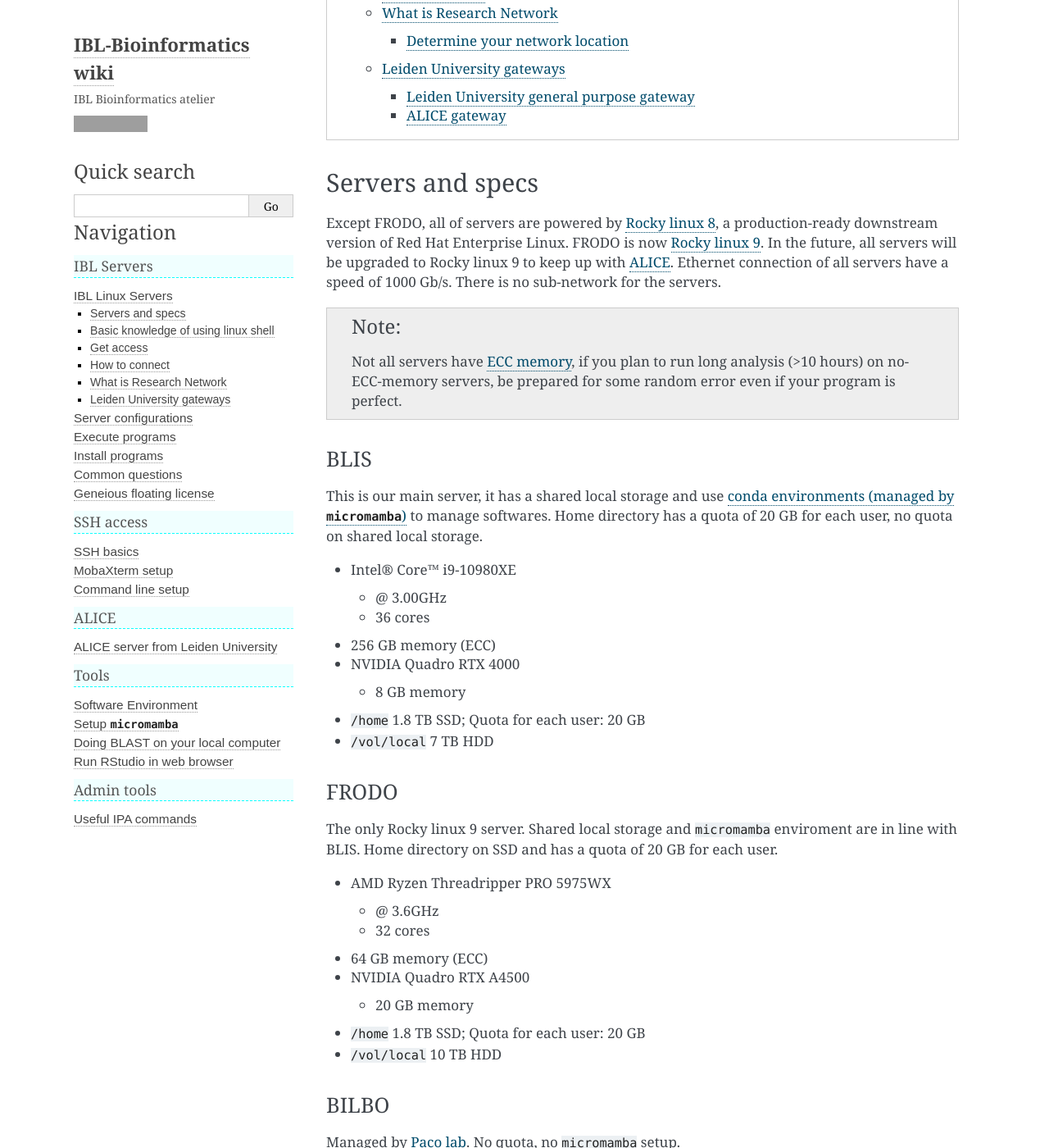
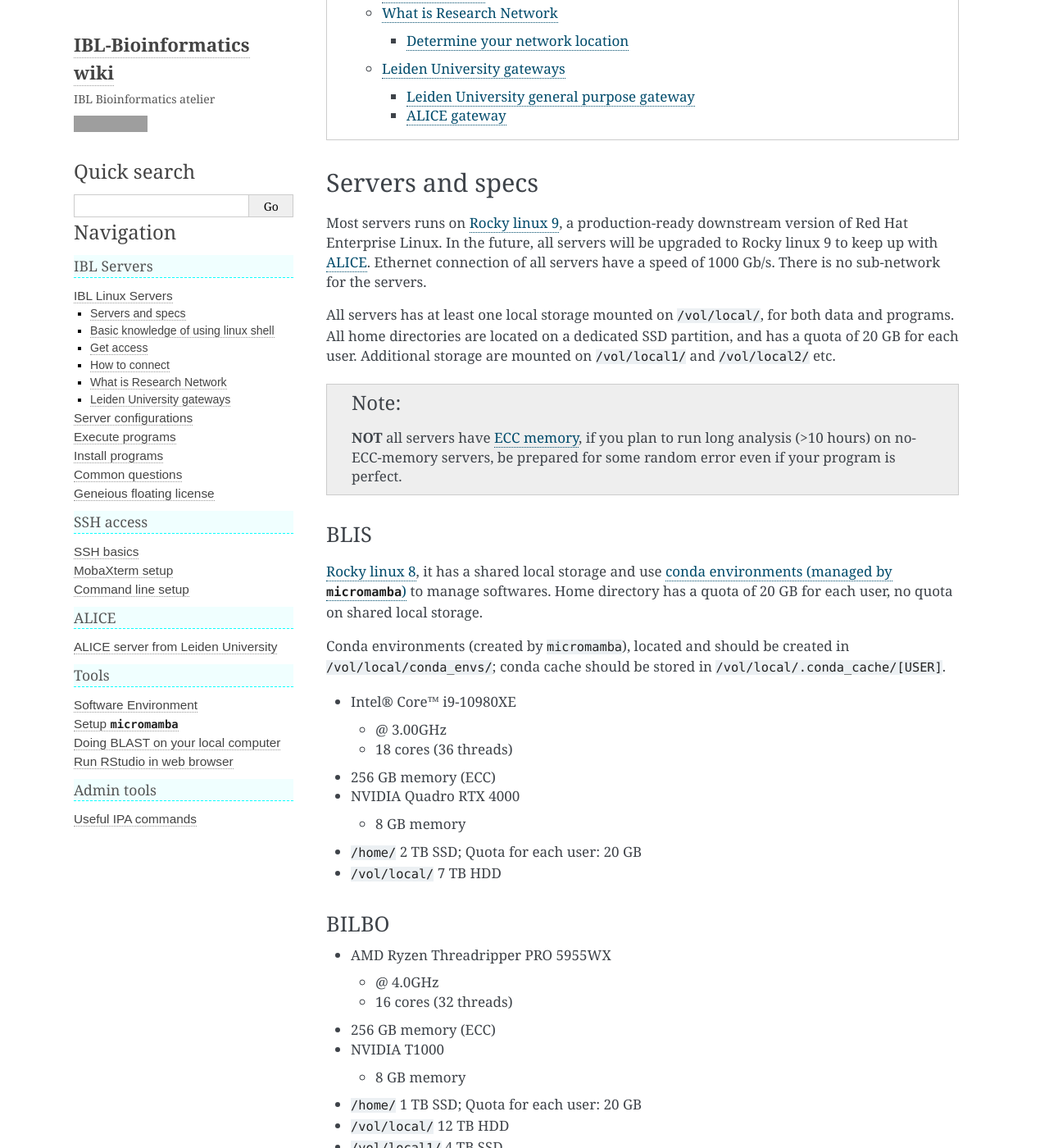
Before and after one commit to IBL-bioinfo/IBL-bioinformatics-wiki, a Sphinx documentation site: the page built from docs/source/IBL_servers/Intro.md, in a window 1280 px wide and 1400 px high, scrolled down 535 px. Shown: the whole window at 82% size. Built offline with Sphinx 7.4.7, drawn with Linux system fonts in a browser that asks for light colours; some of the changed text lies outside the part shown; grey boxes are pictures that could not be loaded.

Commit message:
Update server specifications and clarify FRODO usage details (#114)

```diff
--- a/docs/source/IBL_servers/Intro.md
+++ b/docs/source/IBL_servers/Intro.md
@@ -12,28 +12,68 @@
 
 ## Servers and specs
 
-Except FRODO, all of servers are powered by [Rocky linux 8](https://rockylinux.org/about), a production-ready downstream version of Red Hat Enterprise Linux. FRODO is now [Rocky linux 9](https://rockylinux.org/news/rocky-linux-9-3-ga-release/). In the future, all servers will be upgraded to Rocky linux 9 to keep up with [ALICE](https://pubappslu.atlassian.net/wiki/spaces/HPCWIKI/pages/37519378/About+ALICE). Ethernet connection of all servers have a speed of 1000 Gb/s. There is no sub-network for the servers.
+Most servers runs on [Rocky linux 9](https://rockylinux.org/news/rocky-linux-9-3-ga-release/), a production-ready downstream version of Red Hat Enterprise Linux. In the future, all servers will be upgraded to Rocky linux 9 to keep up with [ALICE](https://pubappslu.atlassian.net/wiki/spaces/HPCWIKI/pages/37519378/About+ALICE). Ethernet connection of all servers have a speed of 1000 Gb/s. There is no sub-network for the servers.
+
+All servers has at least one local storage mounted on `/vol/local/`, for both data and programs. All home directories are located on a dedicated SSD partition, and has a quota of 20 GB for each user. Additional storage are mounted on `/vol/local1/` and `/vol/local2/` etc.
 
 :::{NOTE}
-Not all servers have [ECC memory](https://serverfault.com/questions/5887/what-is-ecc-ram-and-why-is-it-better), if you plan to run long analysis (>10 hours) on no-ECC-memory servers, be prepared for some random error even if your program is perfect.
+**NOT** all servers have [ECC memory](https://serverfault.com/questions/5887/what-is-ecc-ram-and-why-is-it-better), if you plan to run long analysis (>10 hours) on no-ECC-memory servers, be prepared for some random error even if your program is perfect.
 :::
 
 ### BLIS
 
-This is our main server, it has a shared local storage and use [conda environments (managed by `micromamba`)](./Install%20programs.md) to manage softwares. Home directory has a quota of 20 GB for each user, no quota on shared local storage.
+[Rocky linux 8](https://rockylinux.org/about), it has a shared local storage and use [conda environments (managed by `micromamba`)](./Install%20programs.md) to manage softwares. Home directory has a quota of 20 GB for each user, no quota on shared local storage.
+
+Conda environments (created by `micromamba`), located and should be created in `/vol/local/conda_envs/`; conda cache should be stored in `/vol/local/.conda_cache/[USER]`.
 
 - Intel(R) Core(TM) i9-10980XE
   - @ 3.00GHz
-  - 36 cores
+  - 18 cores (36 threads)
 - 256 GB memory (ECC)
 - NVIDIA Quadro RTX 4000
   - 8 GB memory
-- `/home` 1.8 TB SSD; Quota for each user: 20 GB
+- `/home/` 2 TB SSD; Quota for each user: 20 GB
+- `/vol/local/` 7 TB HDD
+
+### BILBO
+
+- AMD Ryzen Threadripper PRO 5955WX
+  - @ 4.0GHz
+  - 16 cores (32 threads)
+- 256 GB memory (ECC)
+- NVIDIA T1000
+  - 8 GB memory
+- `/home/` 1 TB SSD; Quota for each user: 20 GB
+- `/vol/local/` 12 TB HDD
+- `/vol/local1/` 4 TB SSD
+- `/vol/local2/` 4 TB HDD
+
+### DINGLAB01
+
+Home directory quota, shared local storage, and `micromamba` are setup the same as [BLIS](#blis). Note, if you run your program using an environment on BLIS and want to use DINGLAB01, you need to setup the environment again. The architecture of the two machines are not completely the same.
+
+- Intel(R) Core(TM) i9-10900 CPU
+  - @ 2.80GHz
+  - 10 cores (20 threads)
+- 32 GB memory (no ECC)
+- `/home/` 400 GB SSD; Quota for each user: 20 GB
+- `/vol/local/` 1 TB HDD
+
+### VBLIS
+
+Home directory quota, shared local storage, and `micromamba` are setup the same as [BLIS](#blis). Note, if you run your program using an environment on BLIS and want to use VBLIS, you need to setup the environment again. The architecture of the two machines are not completely the same.
+
+- Intel(R) Core(TM) i9-10900 CPU
+  - @ 2.80GHz
+  - 10 cores (20 threads)
+- 32 GB memory (no ECC)
+- `/home` 400 GB SSD; Quota for each user: 20 GB
 - `/vol/local` 7 TB HDD
+- `/vol/local1` 1 TB SSD
 
-### FRODO
+### FRODO for private use
 
-The only Rocky linux 9 server. Shared local storage and `micromamba` enviroment are in line with BLIS. Home directory on SSD and has a quota of 20 GB for each user.
+This machine is, in principle, dedicated to Paco group Managed by [Paco lab](https://www.universiteitleiden.nl/en/staffmembers/paco-barona-gomez), you do not have access by default. Ask admin for more info if necessary.
 
 - AMD Ryzen Threadripper PRO 5975WX
   - @ 3.6GHz
@@ -41,42 +81,8 @@
 - 64 GB memory (ECC)
 - NVIDIA Quadro RTX A4500
   - 20 GB memory
-- `/home` 1.8 TB SSD; Quota for each user: 20 GB
+- `/home` 1.8 TB SSD; Quota for each user: 100 GB
 - `/vol/local` 10 TB HDD
-
-### BILBO
-
-Managed by [Paco lab](https://www.universiteitleiden.nl/en/staffmembers/paco-barona-gomez). No quota, no `micromamba` setup.
-
-- AMD Ryzen Threadripper PRO 5955WX
-  - @ 4.0GHz
-  - 16 cores
-- 32 GB memory (ECC)
-- NVIDIA T1000
-  - 8 GB memory
-
-### DINGLAB01
-
-Home directory quota, shared local storage, and `micromamba` are setup the same as [BLIS](#blis). Note, if you run your program using an environment on BLIS and want to use DINGLAB01, you need to setup the environment again. The architecture of the two machines are not completely the same.
-
-- Intel(R) Core(TM) i9-10900 CPU
-  - @ 2.80GHz
-  - 10 cores (20 with Hyper-Threading, on)
-- 32 GB memory (no ECC)
-- `/home` 390 GB SSD; Quota for each user: 20 GB
-- `/vol/local` 1 TB HDD
-
-### VBLIS
-
-Home directory quota, shared local storage, and `micromamba` are setup the same as [BLIS](#blis). Note, if you run your program using an environment on BLIS and want to use VBLIS, you need to setup the environment again. The architecture of the two machines are not completely the same.
-
-- Intel(R) Core(TM) i9-10900 CPU
-  - @ 2.80GHz
-  - 10 cores (20 with Hyper-Threading, on)
-- 32 GB memory (no ECC)
-- `/home` 390 GB SSD; Quota for each user: 20 GB
-- `/vol/local` 7 TB HDD
-- `/vol/local1` 1 TB SSD
 
 ## Basic knowledge of using linux shell
 
```
